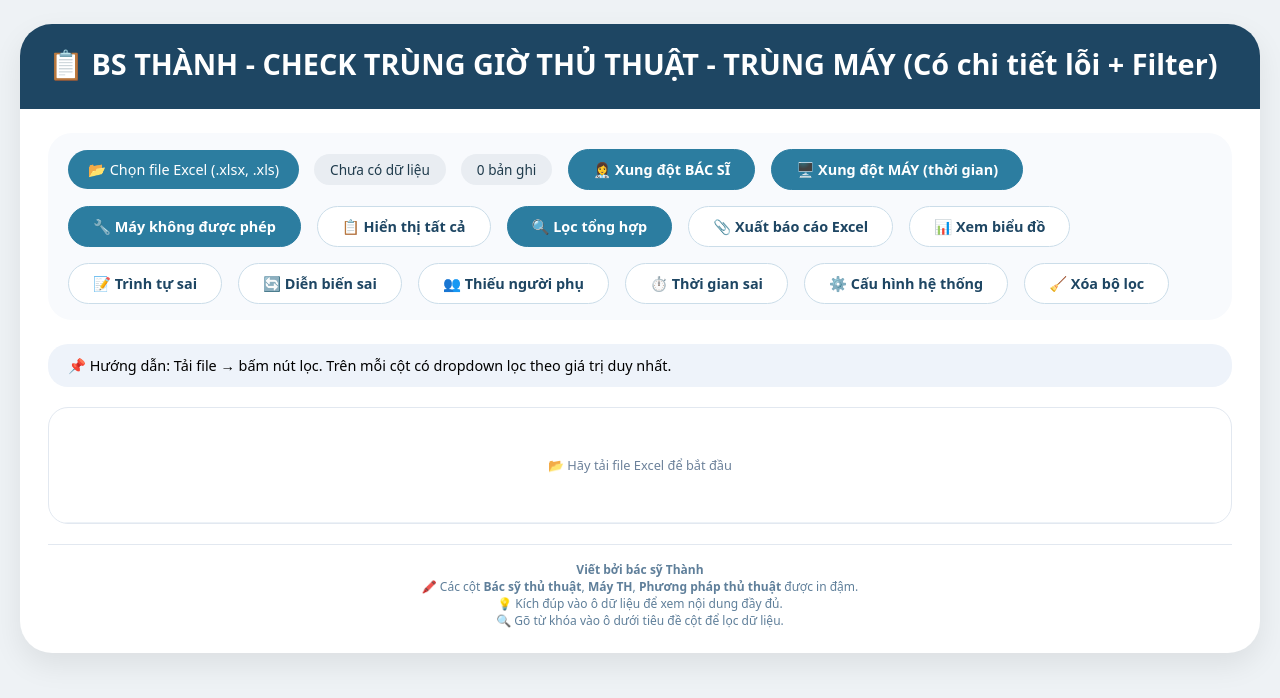
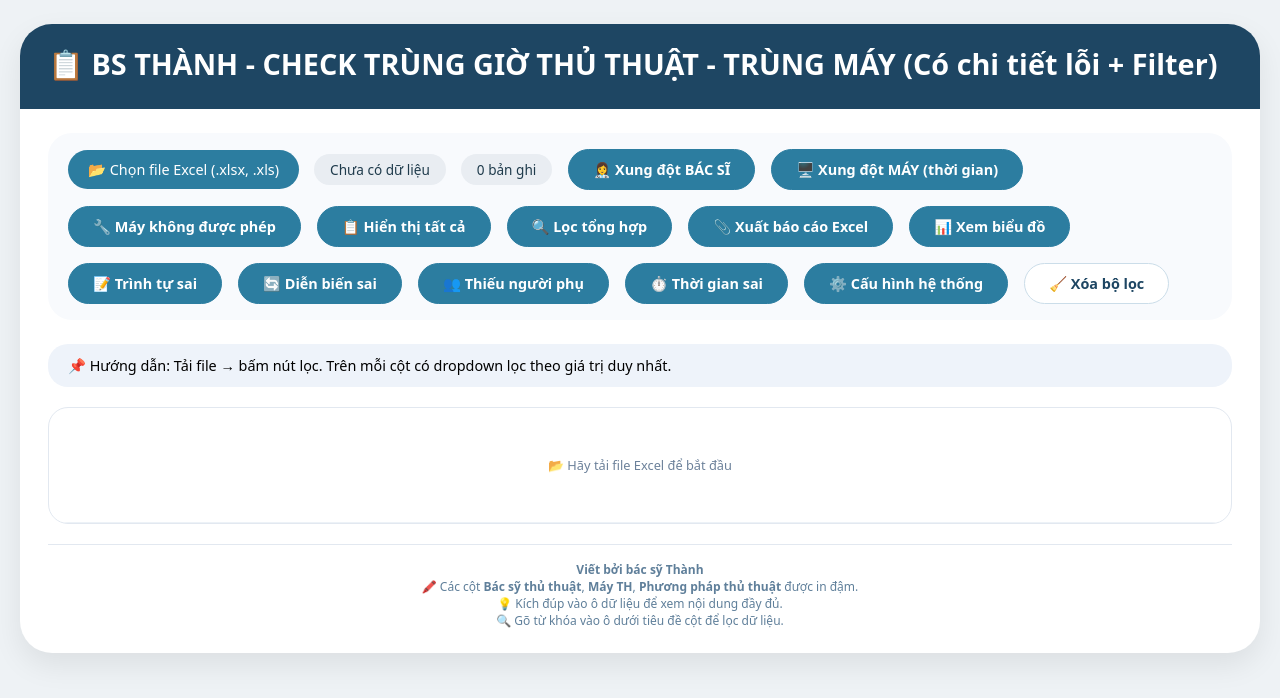
Before and after one commit to bsthanh94/kt1, a plain HTML site: page index.html in a window 1280 px wide. Drawn offline with Linux system fonts and the light colour scheme.

Commit message:
Update index.html

```diff
--- a/index.html
+++ b/index.html
@@ -26,15 +26,15 @@
             <button class="btn btn-primary" id="filterDoctorBtn">👩‍⚕️ Xung đột BÁC SĨ</button>
             <button class="btn btn-primary" id="filterMachineTimeBtn">🖥️ Xung đột MÁY (thời gian)</button>
             <button class="btn btn-primary" id="filterMachineAllowedBtn">🔧 Máy không được phép</button>
-            <button class="btn btn-outline" id="showAllBtn">📋 Hiển thị tất cả</button>
+            <button class="btn btn-primary" id="showAllBtn">📋 Hiển thị tất cả</button>
             <button class="btn btn-primary" id="filterAllBtn">🔍 Lọc tổng hợp</button>
-            <button class="btn btn-outline" id="exportReportBtn">📎 Xuất báo cáo Excel</button>
-            <button class="btn btn-outline" id="openChartBtn">📊 Xem biểu đồ</button>
-            <button class="btn btn-outline" id="filterSequenceBtn">📝 Trình tự sai</button>
-            <button class="btn btn-outline" id="filterEvolutionBtn">🔄 Diễn biến sai</button>
-            <button class="btn btn-outline" id="filterAssistantBtn">👥 Thiếu người phụ</button>
-            <button class="btn btn-outline" id="filterDurationBtn">⏱️ Thời gian sai</button>
-            <button class="btn btn-outline" id="openConfigBtn">⚙️ Cấu hình hệ thống</button>
+            <button class="btn btn-primary" id="exportReportBtn">📎 Xuất báo cáo Excel</button>
+            <button class="btn btn-primary" id="openChartBtn">📊 Xem biểu đồ</button>
+            <button class="btn btn-primary" id="filterSequenceBtn">📝 Trình tự sai</button>
+            <button class="btn btn-primary" id="filterEvolutionBtn">🔄 Diễn biến sai</button>
+            <button class="btn btn-primary" id="filterAssistantBtn">👥 Thiếu người phụ</button>
+            <button class="btn btn-primary" id="filterDurationBtn">⏱️ Thời gian sai</button>
+            <button class="btn btn-primary" id="openConfigBtn">⚙️ Cấu hình hệ thống</button>
         </div>
 
         <div class="stats" id="statsArea">
```
